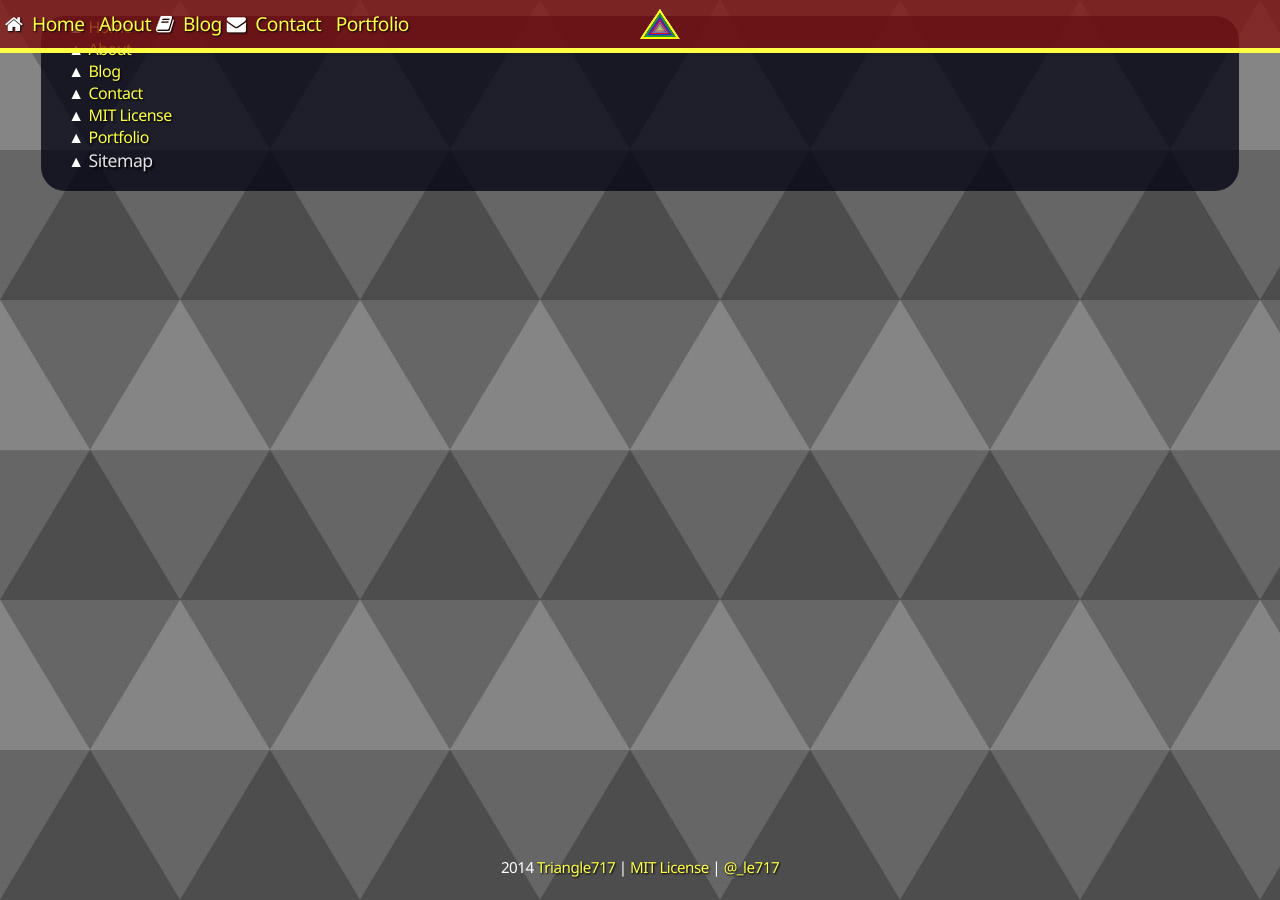
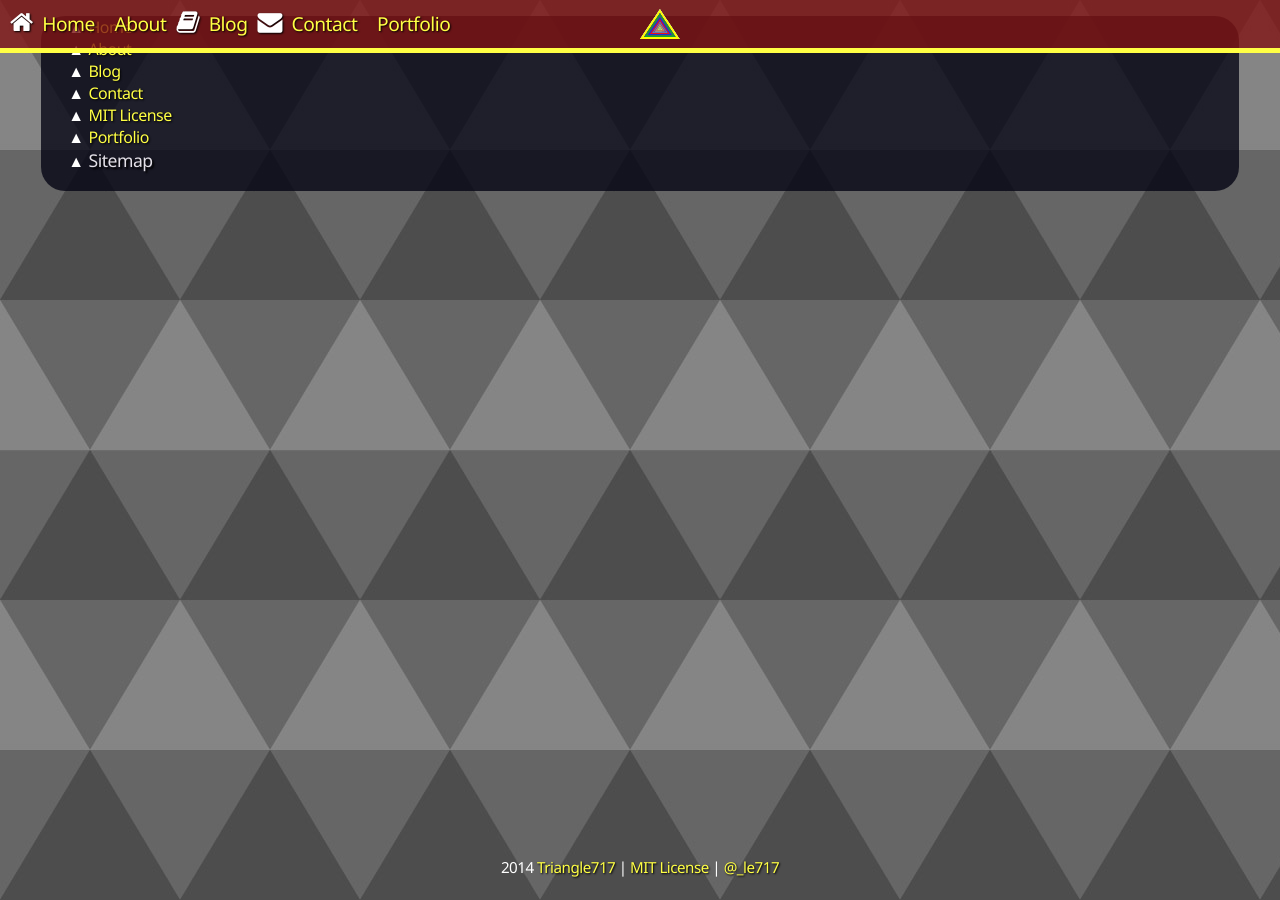
Before and after one commit to le717/le717.github.io, a Jekyll site: the page built from sitemap.html, in a window 1280 px wide. Built offline with Jekyll 4.4.1, drawn with Linux system fonts in a browser that asks for light colours; nearby versions of some CDN libraries.

Commit message:
Icon positioning

```diff
--- a/_includes/navbar.html
+++ b/_includes/navbar.html
@@ -2,10 +2,10 @@
 <div class="navbar">
   <ul>
     <li><a href="/"><span class="navbar-icon fa fa-home"></span><span class="navbar-text">Home</span></a></li>
-    <li><a href="/about/"><span class="navbar-icon ion ion-person"></span><span class="navbar-text">About</span></a></li>
+    <li><a href="/about/"><span class="navbar-icon fa"></span><span class="navbar-text">About</span></a></li>
     <li><a href="/blog/"><span class="navbar-icon fa fa-book"></span><span class="navbar-text">Blog</span></a></li>
     <li><a href="/contact/"><span class="navbar-icon fa fa-envelope"></span><span class="navbar-text">Contact</span></a></li>
-    <li><a href="/portfolio/"><span class="navbar-icon ion ion-document"></span><span class="navbar-text">Portfolio</span></a></li>
-    <li><a href="/"><span class="navbar-icon"><img alt="Triangle Land logo" width="40" height="40" src="/img/Triangle717.svg"></span></a></li>
+    <li><a href="/portfolio/"><span class="navbar-icon fa"></span><span class="navbar-text">Portfolio</span></a></li>
+    <li><a href="/"><span><img alt="Triangle Land logo" width="40" height="40" src="/img/Triangle717.svg"></span></a></li>
   </ul>
 </div>
--- a/_includes/scrollup.html
+++ b/_includes/scrollup.html
@@ -1,2 +1 @@
-<!-- Scroll to top button -->
-  <div class="scroll-up"><span class="ion ion-ios7-play"></span></div>
+<div class="scroll-up"><span class="fa fa-play fa-2x"></span></div>
--- a/css/screen.scss
+++ b/css/screen.scss
@@ -25,11 +25,11 @@
 
 
 @media only screen and (max-width: 720px) {
+  .navbar .navbar-icon {
+    font-size: 1.25em;
+    margin-top: 0.1em;
+  }
   .navbar .navbar-text { display: none; }
-//  .navbar li {
-//    font-size: 1.05em;
-//    margin-left: -4%;
-//  }
 
   .single-post, .page-section { width: 93%; }
   #featured-code-box { width: auto; }
--- a/css/style.scss
+++ b/css/style.scss
@@ -34,10 +34,12 @@
 //  @include webkit-transition-long(-webkit-transform, 0.5s, ease-out);
 //  @include        transition-long((-webkit-transform, -ms-transform, transform), 0.5s, ease-out);
 
-  // Prevent Ionicons from changing the actual text's font
- .ion a { font-family: $font-family; }
-
-  .navbar-icon { color: $color-white; }
+  .ion a { font-family: $font-family; }
+  .navbar-icon {
+    color: $color-white;
+    font-size: 1.3em;
+    margin-left: 0.2em;
+  }
   .navbar-text { margin-left: 0.5em; }
 
   ul {
@@ -84,10 +86,10 @@
 }
 
 // Navbar show/hide movement
-.navbar-hidden {
+//.navbar-hidden {
 //  @include transform(translate3d(0, -100%, 0));
 //  @media only screen and (max-width: 720px) { @include transform(translate3d(0, 0, 0)); }
-}
+//}
 
 // Navbar toggle button
 .btn-navbar {
@@ -108,7 +110,6 @@
 .scroll-up {
   @extend .text-center;
   position: fixed;
-  display: block;
   cursor: pointer;
   right: 0.5em;
   bottom: 1em;
@@ -123,9 +124,9 @@
   span {
     @extend a;
     text-decoration: none;
-    font-size: 2.3em;
     text-shadow: 0 0 1px $color-black;
-    margin-top: 3px;
+    margin-top: 0.15em;
+    margin-left: 0.1em;
     @include transform(rotate(-90deg));
   }
 }
```
